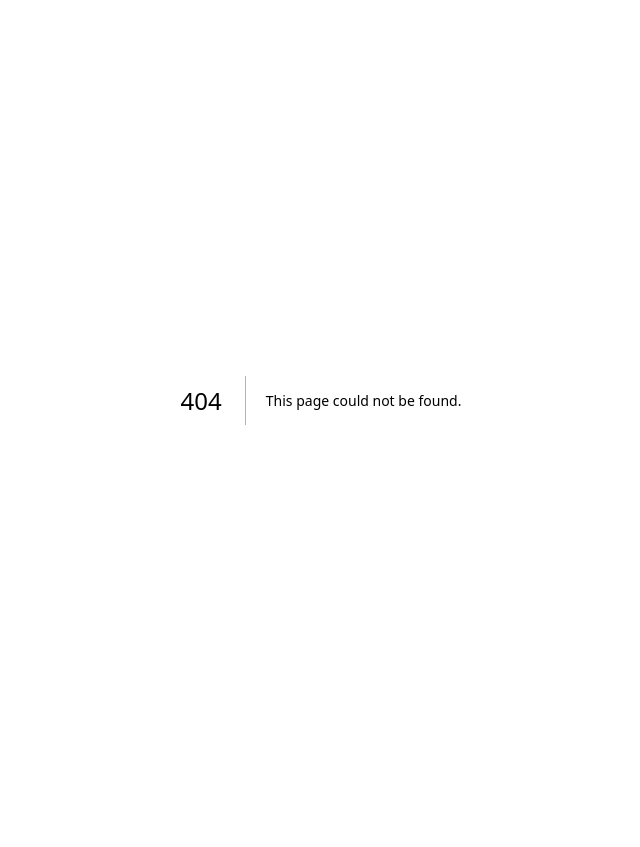
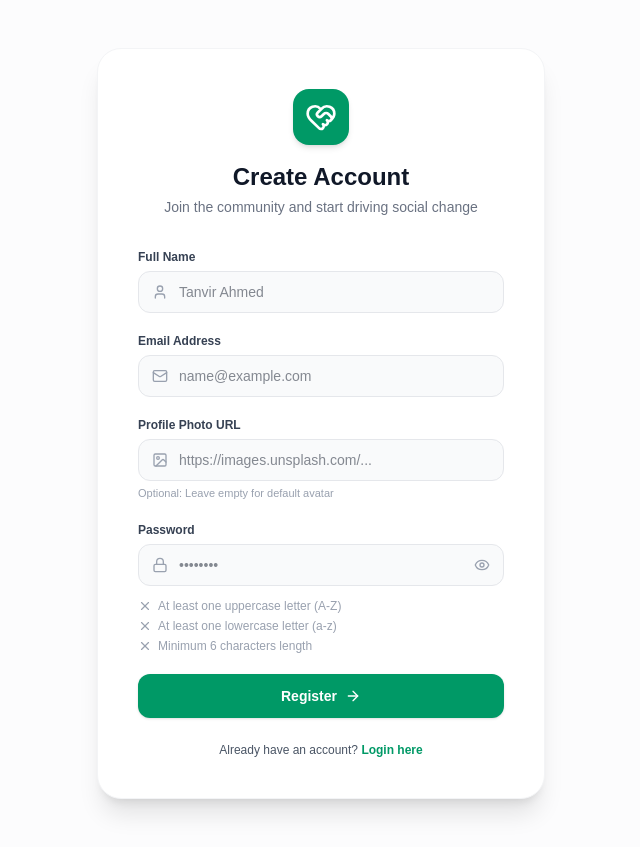
Before and after one commit to TSISabit/GoodGather-Client, a Next.js app: page /register in a window 1280 px wide. Before the commit this address had no page. Shown: the whole page, without its empty margins (319-959 px from the left). Before the commit the page ends 800 px from the top, so only its background shows below. Built offline with nearby package versions, Linux system fonts and the light colour scheme.

Commit message:
feat: implement registration view with real-time password criteria verification

```diff
--- /dev/null
+++ b/src/app/register/page.tsx
@@ -0,0 +1,180 @@
+'use client';
+
+import React, { useState } from 'react';
+import Link from 'next/link';
+import { useRouter } from 'next/navigation';
+import { useAuth } from '@/context/AuthContext';
+import toast from 'react-hot-toast';
+import { HeartHandshake, User, Mail, Image as ImageIcon, Lock, Eye, EyeOff, Check, X, ArrowRight } from 'lucide-react';
+
+export default function RegisterPage() {
+  const router = useRouter();
+  const { login } = useAuth();
+
+  const [name, setName] = useState('');
+  const [email, setEmail] = useState('');
+  const [photoURL, setPhotoURL] = useState('');
+  const [password, setPassword] = useState('');
+  const [showPassword, setShowPassword] = useState(false);
+  const [submitting, setSubmitting] = useState(false);
+
+  // Live Password validations
+  const hasUpper = /[A-Z]/.test(password);
+  const hasLower = /[a-z]/.test(password);
+  const hasLength = password.length >= 6;
+
+  const handleSubmit = async (e: React.FormEvent) => {
+    e.preventDefault();
+
+    if (!hasUpper || !hasLower || !hasLength) {
+      toast.error('Password requirements not met.');
+      return;
+    }
+
+    setSubmitting(true);
+    try {
+      const res = await fetch(`${process.env.NEXT_PUBLIC_API_URL || 'http://localhost:5000'}/api/auth/register`, {
+        method: 'POST',
+        headers: { 'Content-Type': 'application/json' },
+        body: JSON.stringify({ name, email, password, photoURL }),
+      });
+
+      const data = await res.json();
+      if (!res.ok) {
+        throw new Error(data.message || 'Registration failed');
+      }
+
+      login(data.token, data.user);
+      toast.success('Account created successfully!');
+      router.push('/events');
+    } catch (err) {
+      const error = err as Error;
+      toast.error(error.message);
+    } finally {
+      setSubmitting(false);
+    }
+  };
+
+  return (
+    <div className="min-h-[85vh] flex items-center justify-center px-4 py-12 bg-gray-50/50 dark:bg-gray-900/50">
+      <div className="w-full max-w-md bg-white dark:bg-gray-800 rounded-3xl shadow-xl border border-gray-100 dark:border-gray-700 p-8 sm:p-10">
+        {/* Header Icon */}
+        <div className="flex justify-center mb-4">
+          <div className="w-14 h-14 rounded-2xl bg-emerald-600 flex items-center justify-center text-white shadow-md">
+            <HeartHandshake className="w-8 h-8" />
+          </div>
+        </div>
+
+        <h2 className="text-2xl font-bold text-center text-gray-900 dark:text-white">Create Account</h2>
+        <p className="text-sm text-center text-gray-500 dark:text-gray-400 mt-1 mb-8">
+          Join the community and start driving social change
+        </p>
+
+        <form onSubmit={handleSubmit} className="space-y-5">
+          {/* Full Name */}
+          <div>
+            <label className="block text-xs font-semibold text-gray-700 dark:text-gray-300 mb-1.5">Full Name</label>
+            <div className="relative">
+              <User className="w-4 h-4 absolute left-3.5 top-1/2 -translate-y-1/2 text-gray-400" />
+              <input
+                type="text"
+                required
+                value={name}
+                onChange={(e) => setName(e.target.value)}
+                placeholder="Tanvir Ahmed"
+                className="w-full pl-10 pr-4 py-2.5 bg-gray-50 dark:bg-gray-900 border border-gray-200 dark:border-gray-700 rounded-xl text-sm text-gray-900 dark:text-white focus:outline-none focus:ring-2 focus:ring-emerald-500"
+              />
+            </div>
+          </div>
+
+          {/* Email Address */}
+          <div>
+            <label className="block text-xs font-semibold text-gray-700 dark:text-gray-300 mb-1.5">Email Address</label>
+            <div className="relative">
+              <Mail className="w-4 h-4 absolute left-3.5 top-1/2 -translate-y-1/2 text-gray-400" />
+              <input
+                type="email"
+                required
+                value={email}
+                onChange={(e) => setEmail(e.target.value)}
+                placeholder="name@example.com"
+                className="w-full pl-10 pr-4 py-2.5 bg-gray-50 dark:bg-gray-900 border border-gray-200 dark:border-gray-700 rounded-xl text-sm text-gray-900 dark:text-white focus:outline-none focus:ring-2 focus:ring-emerald-500"
+              />
+            </div>
+          </div>
+
+          {/* Profile Photo URL */}
+          <div>
+            <label className="block text-xs font-semibold text-gray-700 dark:text-gray-300 mb-1.5">Profile Photo URL</label>
+            <div className="relative">
+              <ImageIcon className="w-4 h-4 absolute left-3.5 top-1/2 -translate-y-1/2 text-gray-400" />
+              <input
+                type="url"
+                value={photoURL}
+                onChange={(e) => setPhotoURL(e.target.value)}
+                placeholder="https://images.unsplash.com/..."
+                className="w-full pl-10 pr-4 py-2.5 bg-gray-50 dark:bg-gray-900 border border-gray-200 dark:border-gray-700 rounded-xl text-sm text-gray-900 dark:text-white focus:outline-none focus:ring-2 focus:ring-emerald-500"
+              />
+            </div>
+            <p className="text-[11px] text-gray-400 mt-1">Optional: Leave empty for default avatar</p>
+          </div>
+
+          {/* Password */}
+          <div>
+            <label className="block text-xs font-semibold text-gray-700 dark:text-gray-300 mb-1.5">Password</label>
+            <div className="relative">
+              <Lock className="w-4 h-4 absolute left-3.5 top-1/2 -translate-y-1/2 text-gray-400" />
+              <input
+                type={showPassword ? 'text' : 'password'}
+                required
+                value={password}
+                onChange={(e) => setPassword(e.target.value)}
+                placeholder="••••••••"
+                className="w-full pl-10 pr-10 py-2.5 bg-gray-50 dark:bg-gray-900 border border-gray-200 dark:border-gray-700 rounded-xl text-sm text-gray-900 dark:text-white focus:outline-none focus:ring-2 focus:ring-emerald-500"
+              />
+              <button
+                type="button"
+                onClick={() => setShowPassword(!showPassword)}
+                className="absolute right-3.5 top-1/2 -translate-y-1/2 text-gray-400 hover:text-gray-600 dark:hover:text-gray-200"
+              >
+                {showPassword ? <EyeOff className="w-4 h-4" /> : <Eye className="w-4 h-4" />}
+              </button>
+            </div>
+
+            {/* Validation checklist */}
+            <div className="mt-3 space-y-1 text-xs">
+              <div className={`flex items-center gap-1.5 ${hasUpper ? 'text-emerald-600 dark:text-emerald-400' : 'text-gray-400'}`}>
+                {hasUpper ? <Check className="w-3.5 h-3.5" /> : <X className="w-3.5 h-3.5" />}
+                <span>At least one uppercase letter (A-Z)</span>
+              </div>
+              <div className={`flex items-center gap-1.5 ${hasLower ? 'text-emerald-600 dark:text-emerald-400' : 'text-gray-400'}`}>
+                {hasLower ? <Check className="w-3.5 h-3.5" /> : <X className="w-3.5 h-3.5" />}
+                <span>At least one lowercase letter (a-z)</span>
+              </div>
+              <div className={`flex items-center gap-1.5 ${hasLength ? 'text-emerald-600 dark:text-emerald-400' : 'text-gray-400'}`}>
+                {hasLength ? <Check className="w-3.5 h-3.5" /> : <X className="w-3.5 h-3.5" />}
+                <span>Minimum 6 characters length</span>
+              </div>
+            </div>
+          </div>
+
+          <button
+            type="submit"
+            disabled={submitting}
+            className="w-full mt-2 py-3 bg-emerald-600 hover:bg-emerald-700 text-white rounded-xl font-semibold text-sm flex items-center justify-center gap-2 shadow-sm transition disabled:opacity-50"
+          >
+            {submitting ? 'Registering...' : 'Register'}
+            <ArrowRight className="w-4 h-4" />
+          </button>
+        </form>
+
+        <p className="mt-6 text-center text-xs text-gray-600 dark:text-gray-400">
+          Already have an account?{' '}
+          <Link href="/login" className="font-semibold text-emerald-600 dark:text-emerald-400 hover:underline">
+            Login here
+          </Link>
+        </p>
+      </div>
+    </div>
+  );
+}
```
